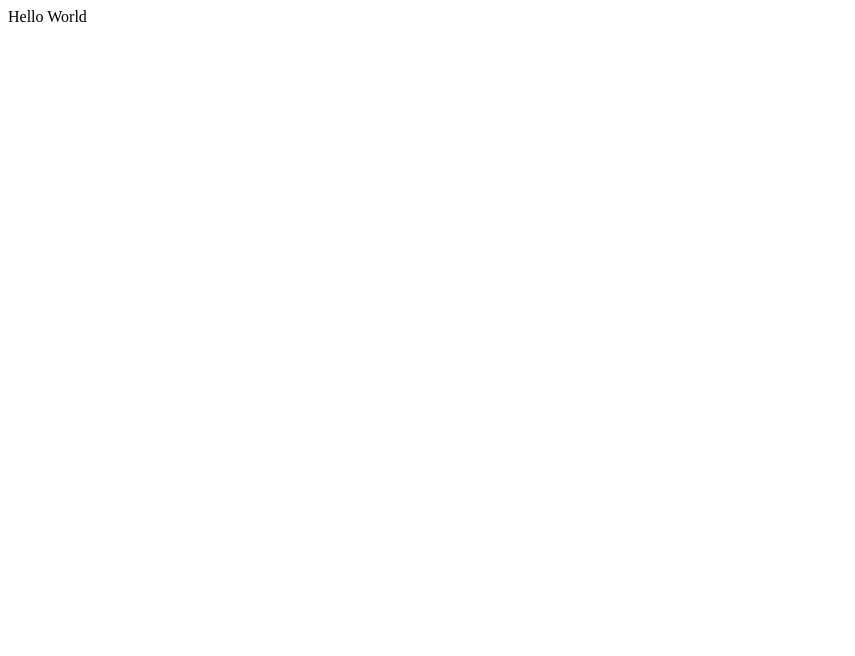
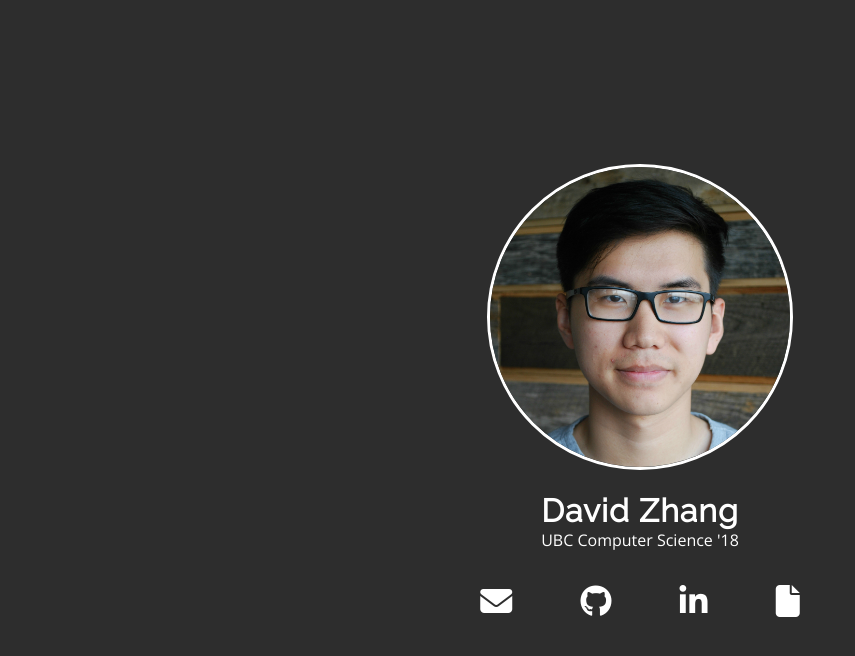
Before and after one commit to dzhangd/dzhangd.github.io, a plain HTML site: page index.html in a window 1280 px wide. Shown: the whole page, without its empty margins (0-855 px from the left). Drawn offline with nearby package versions, Linux system fonts and the light colour scheme.

Commit message:
First draft

```diff
--- a/index.html
+++ b/index.html
@@ -1 +1,26 @@
-<p>Hello World</p>
+<!DOCTYPE html>
+<html>
+<head>
+    <title>David Zhang</title>
+    <link href="https://fonts.googleapis.com/css?family=Open+Sans|Raleway" rel="stylesheet">
+    <link rel="stylesheet" type="text/css" href="styles.css">
+    <script src="https://use.fontawesome.com/12608c48c9.js"></script>
+</head>
+<body>
+    <main>
+        <img class="main-img" src="img/me.jpg">
+        <div class="content">
+            <h1>David Zhang</h1>
+            <p>UBC Computer Science '18</p>
+        </div>
+        <div class="links">
+            <ul>
+                <li><a href="mailto:david.zhang@alumni.ubc.ca"><i class="fa fa-envelope" aria-hidden="true"></i></a></li>
+                <li><a href="https://github.com/dzhangd"><i class="fa fa-github" aria-hidden="true"></i></a></li>
+                <li><a href="https://www.linkedin.com/in/dzhangd"><i class="fa fa-linkedin" aria-hidden="true"></i></a></li>
+                <li><a href="assets/resume.pdf"><i class="fa fa-file" aria-hidden="true"></i></a></li>
+            </ul>
+        </div>
+    </main>
+</body>
+</html>
--- /dev/null
+++ b/styles.css
@@ -0,0 +1,60 @@
+html {
+    height: 100%;
+}
+
+body {
+    background-color: #2d2d2d;
+    font-family: 'Raleway', sans-serif;
+    color: #fff;
+    height: 100vh;
+    margin: 0;
+}
+
+p {
+    font-family: 'Open Sans', sans-serif;
+    margin-top: 0;
+}
+
+h1 {
+    letter-spacing: 1px;
+    margin-bottom: 0;
+}
+
+a {
+    color: white;
+}
+
+main {
+    display:flex;
+    justify-content:center;
+    align-items:center;
+    height:100%;
+    flex-direction: column;
+}
+
+div.content {
+    text-align: center;
+}
+
+div.links {
+    width: 100%;
+    text-align: center;
+}
+
+ul {
+    list-style: none;
+    padding-left: 0;
+}
+
+li {
+    display: inline-block;
+    padding-right: 2.5%;
+    padding-left: 2.5%;
+    font-size: 2em;
+}
+
+img.main-img {
+    max-height: 300px;
+    border-radius: 50%;
+    border: 3px solid white;
+}
```
Also changed, not shown: img/me.JPG (added), 1 other file.
